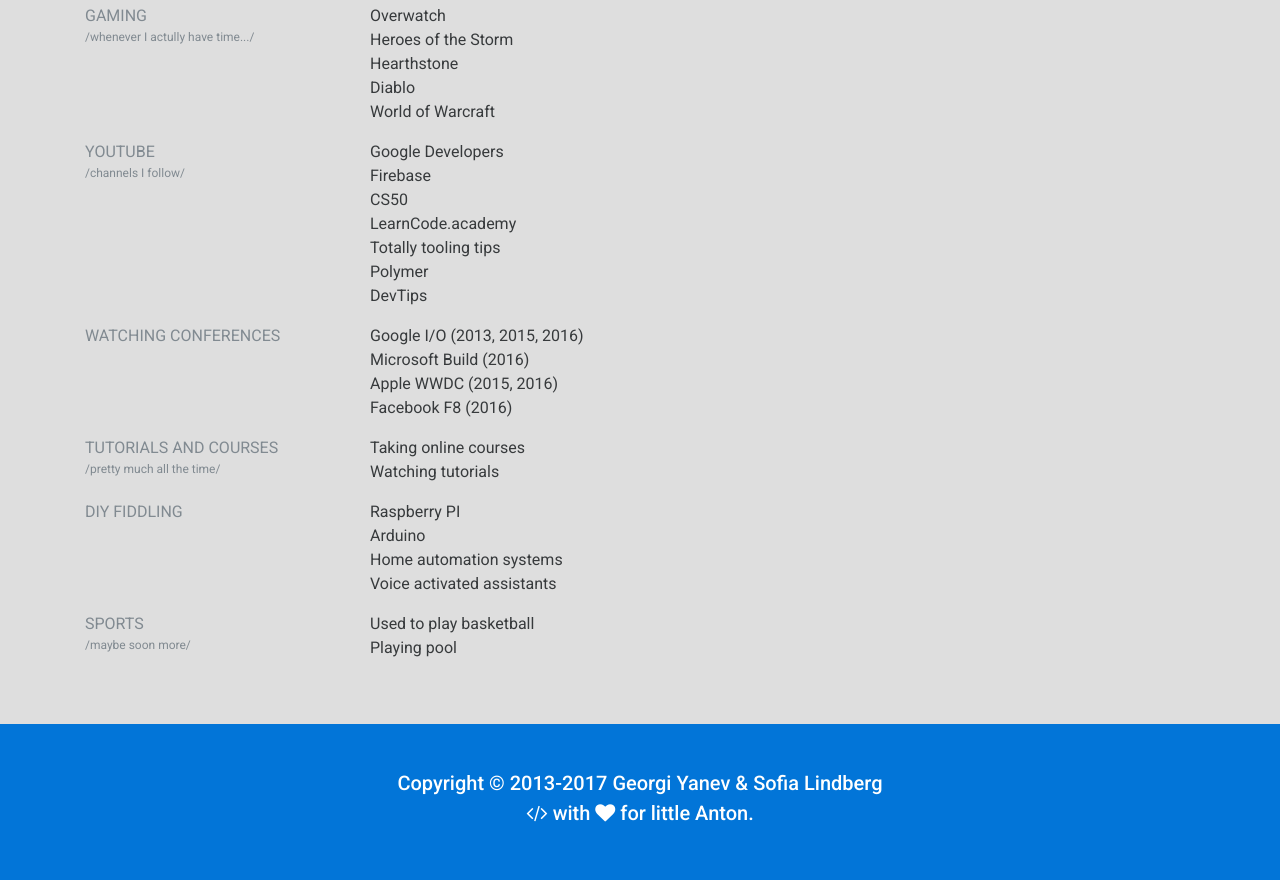
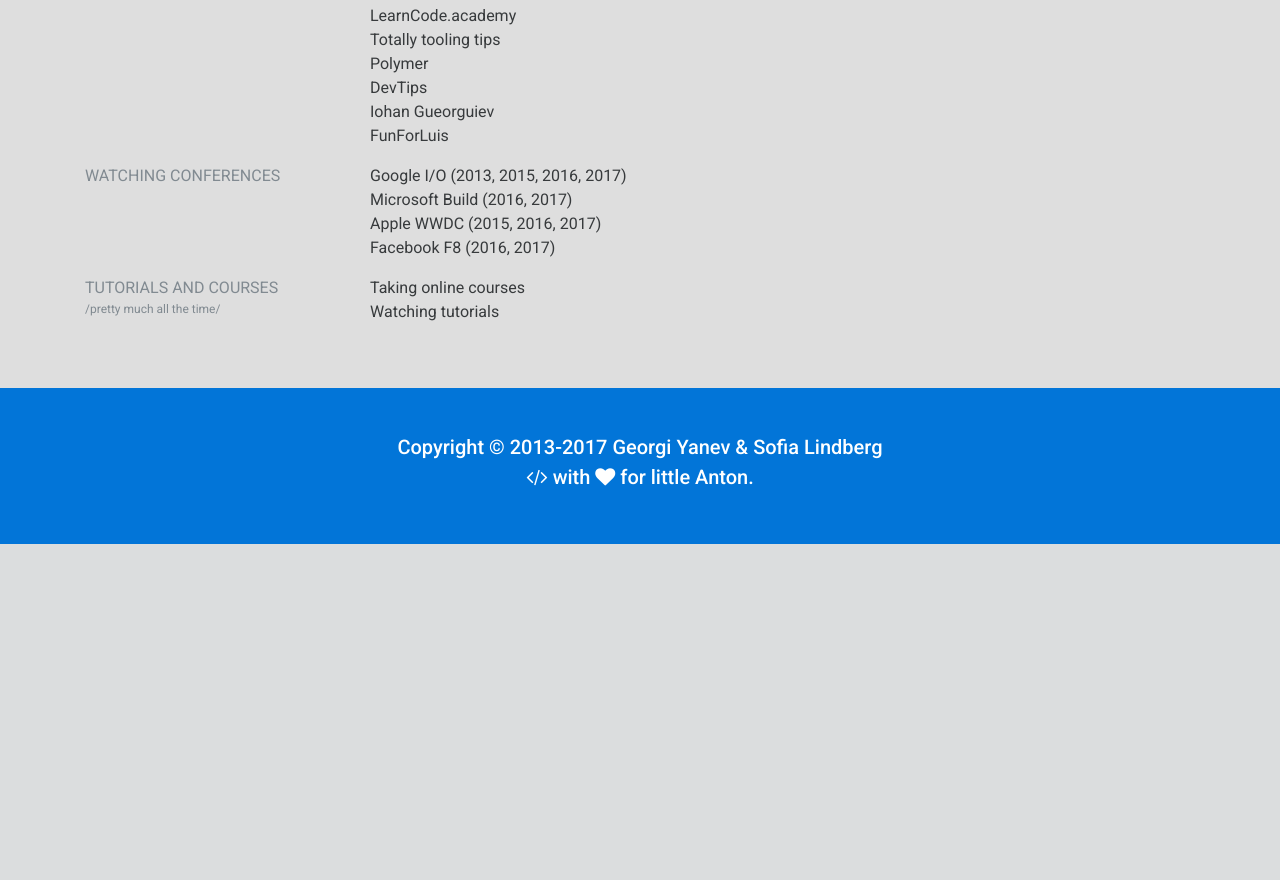
Before and after one commit to jumpalottahigh/www.georgi-yanev.com, a PHP site: page / in a window 1280 px wide. Shown: the part 2828-3708 px from the top of the page. After the commit the page ends 3372 px from the top, so only its background shows below. Run offline with PHP 8.4, Linux system fonts and the light colour scheme; some libraries are stand-ins or nearby versions.

Commit message:
Add % based XP bars to skills and copy update

```diff
--- a/assets/css/styles.css
+++ b/assets/css/styles.css
@@ -121,3 +121,31 @@ img.avatar {
 .font-smaller {
   font-size: 0.75rem;
 }
+
+.progress {
+  width: 100%;
+}
+
+.progress-bar {
+  width: 100%;
+  min-height: 10px;
+  padding: 4px;
+}
+
+.popover {
+  min-width: 150px;
+}
+
+@media (min-width: 768px) {
+  .popover {
+    min-width: 250px;
+  }
+}
+
+.popover-title {
+  font-size: 15px;
+  text-align: center;
+}
+.popover-content {
+  font-size: 10px;
+}
--- a/assets/js/app.js
+++ b/assets/js/app.js
@@ -68,7 +68,17 @@ $(document).ready(function() {
       element.dataset.trigger = "focus";
       element.dataset.placement = "bottom";
       element.dataset.title = skillData[tag].type + " <a target='_blank' href='" + skillData[tag].url + "'><i class='fa fa-link'></i></a>";
-      element.dataset.content = "XP: " + skillData[tag].experience;
+
+      var levelClass = '';
+      if (skillData[tag].level < 33) {
+        levelClass = 'bg-danger';
+      } else if (skillData[tag].level < 66) {
+        levelClass = 'bg-warning';
+      } else {
+        levelClass = 'bg-success';
+      }
+      element.dataset.content = "<div class='progress'><div class='progress-bar " + levelClass + "' role='progressbar' style='width: " + skillData[tag].level + "%' aria-valuenow='" + skillData[tag].level + "' aria-valuemin='0' aria-valuemax='100'>" + skillData[tag].level + "%</div></div>";
+      element.dataset.content += "XP: " + skillData[tag].experience;
 
       //Randomly rotate left or right
       Math.random() > 0.5 ? rotate = Math.random() * 10 : rotate = Math.random() * (-10);
--- a/index.html
+++ b/index.html
@@ -46,7 +46,7 @@
 </head>
 
 <body>
-  <!-- TOP MENu -->
+  <!-- TOP MENU -->
   <header>
     <nav class="navbar navbar-dark bg-primary p-y-1">
       <ul class="nav navbar-nav row">
@@ -104,7 +104,7 @@
         <div class="col-xs-12">
           <h4 class="text-success">Currently learning:</h4>
           <p class="text-primary m-b-0">
-            <a href="https://vuejs.org/" target="_blank">Vue.js</a>
+            <a href="https://home-assistant.io" target="_blank" rel="noopener">Home Assistant</a>
           </p>
         </div>
       </div>
@@ -129,7 +129,7 @@
             <a href="https://www.linkedin.com/in/yanevgeorgi/" target="_blank"><i class="fa fa-linkedin"></i></a>
           </p>
           <p>
-            <a href="https://github.com/yanege/" target="_blank"><i class="fa fa-link"></i> https://github.com/yanege</a>
+            <a href="https://github.com/jumpalottahigh/" target="_blank"><i class="fa fa-link"></i> https://github.com/jumpalottahigh</a>
           </p>
         </div>
       </div>
@@ -196,7 +196,13 @@
       <div class="row">
         <div class="col-xs-12">
           <h2 class="text-primary">Interests</h2>
-          <p>I like building tools to improve, automate and speed up recurring tasks. I am also interested in AI assistants, chat bots, smart home automation, data science, 3D modeling.</p>
+          <p>I spend my free time with my son, reading code, watching DIY videos and tinkering with code and hardware. My current major hobby project is Home Assistant based home automation system - <a href="https://github.com/jumpalottahigh/YAR-Home-Assistant-Configuration"
+                target="_blank" rel="noopener">YAR (Github repo)</a>.</p>
+          <p>Other hobbies include:</p>
+          <ul class="col-12 col-sm-6 offset-sm-3 text-xs-left">
+            <li>Gardening</li>
+            <li>DIY home improvements</li>
+          </ul>
         </div>
       </div>
     </div>
@@ -247,6 +253,7 @@
           </p>
         </div>
         <ul class="col-xs-9 list-bullets-none">
+          <li>Working on my smart home automation system based on Home Assistant</li>
           <li>Working on OSS (Open Source Software) projects</li>
           <li>Reading code and browsing GitHub repos</li>
         </ul>
@@ -254,22 +261,14 @@
       <div class="row">
         <div class="col-xs-3 text-muted">
           <p class="text-uppercase m-b-0">
-            Twitch
-          </p>
-          <p class="font-smaller">
-            /... and chill/
+            Hardware fun
           </p>
         </div>
         <ul class="col-xs-9 list-bullets-none">
-          <li>Watching <a href="https://twitch.tv/pajlada/" target="_blank">Pajlada</a> code and roleplay
-            <!-- <img src="//static-cdn.jtvnw.net/emoticons/v1/84175/1.0" class="twitch-emote"> -->
-            <a href="https://twitch.tv/pajlada/" target="_blank">
-              <img src="//static-cdn.jtvnw.net/emoticons/v1/93547/1.0" class="twitch-emote">
-            </a>
-          </li>
-          <li>Watching <a href="https://twitch.tv/forsenlol/" target="_blank">Forsen
-            <img src="//static-cdn.jtvnw.net/emoticons/v1/93064/1.0" class="twitch-emote"></a>
-          </li>
+          <li>Raspberry PI</li>
+          <li>Arduino</li>
+          <li>Home automation systems</li>
+          <li>ESP8266, 433 MHz Rx and Tx, MQTT and more...</li>
         </ul>
       </div>
       <div class="row">
@@ -282,8 +281,8 @@
           </p>
         </div>
         <ul class="col-xs-9 list-bullets-none">
+          <li>Heroes of the Storm</li>
           <li>Overwatch</li>
-          <li>Heroes of the Storm</li>
           <li>Hearthstone</li>
           <li>Diablo</li>
           <li>World of Warcraft</li>
@@ -299,6 +298,13 @@
           </p>
         </div>
         <ul class="col-xs-9 list-bullets-none">
+          <li>Linus Tech Tips</li>
+          <li>BRUH Automation</li>
+          <li>Andreas Spiess</li>
+          <li>MK-SmartHouse</li>
+          <li>MickMake</li>
+          <li>MIgardener</li>
+          <li>Traversy Media</li>
           <li>Google Developers</li>
           <li>Firebase</li>
           <li>CS50</li>
@@ -306,6 +312,8 @@
           <li>Totally tooling tips</li>
           <li>Polymer</li>
           <li>DevTips</li>
+          <li>Iohan Gueorguiev</li>
+          <li>FunForLuis</li>
         </ul>
       </div>
       <div class="row">
@@ -315,10 +323,10 @@
           </p>
         </div>
         <ul class="col-xs-9 list-bullets-none">
-          <li>Google I/O (2013, 2015, 2016)</li>
-          <li>Microsoft Build (2016)</li>
-          <li>Apple WWDC (2015, 2016)</li>
-          <li>Facebook F8 (2016)</li>
+          <li>Google I/O (2013, 2015, 2016, 2017)</li>
+          <li>Microsoft Build (2016, 2017)</li>
+          <li>Apple WWDC (2015, 2016, 2017)</li>
+          <li>Facebook F8 (2016, 2017)</li>
         </ul>
       </div>
       <div class="row">
@@ -333,33 +341,6 @@
         <ul class="col-xs-9 list-bullets-none">
           <li>Taking online courses</li>
           <li>Watching tutorials</li>
-        </ul>
-      </div>
-      <div class="row">
-        <div class="col-xs-3 text-muted">
-          <p class="text-uppercase m-b-0">
-            DIY fiddling
-          </p>
-        </div>
-        <ul class="col-xs-9 list-bullets-none">
-          <li>Raspberry PI</li>
-          <li>Arduino</li>
-          <li>Home automation systems</li>
-          <li>Voice activated assistants</li>
-        </ul>
-      </div>
-      <div class="row">
-        <div class="col-xs-3 text-muted">
-          <p class="text-uppercase m-b-0">
-            Sports
-          </p>
-          <p class="font-smaller">
-            /maybe soon more/
-          </p>
-        </div>
-        <ul class="col-xs-9 list-bullets-none">
-          <li>Used to play basketball</li>
-          <li>Playing pool</li>
         </ul>
       </div>
     </div>
```
